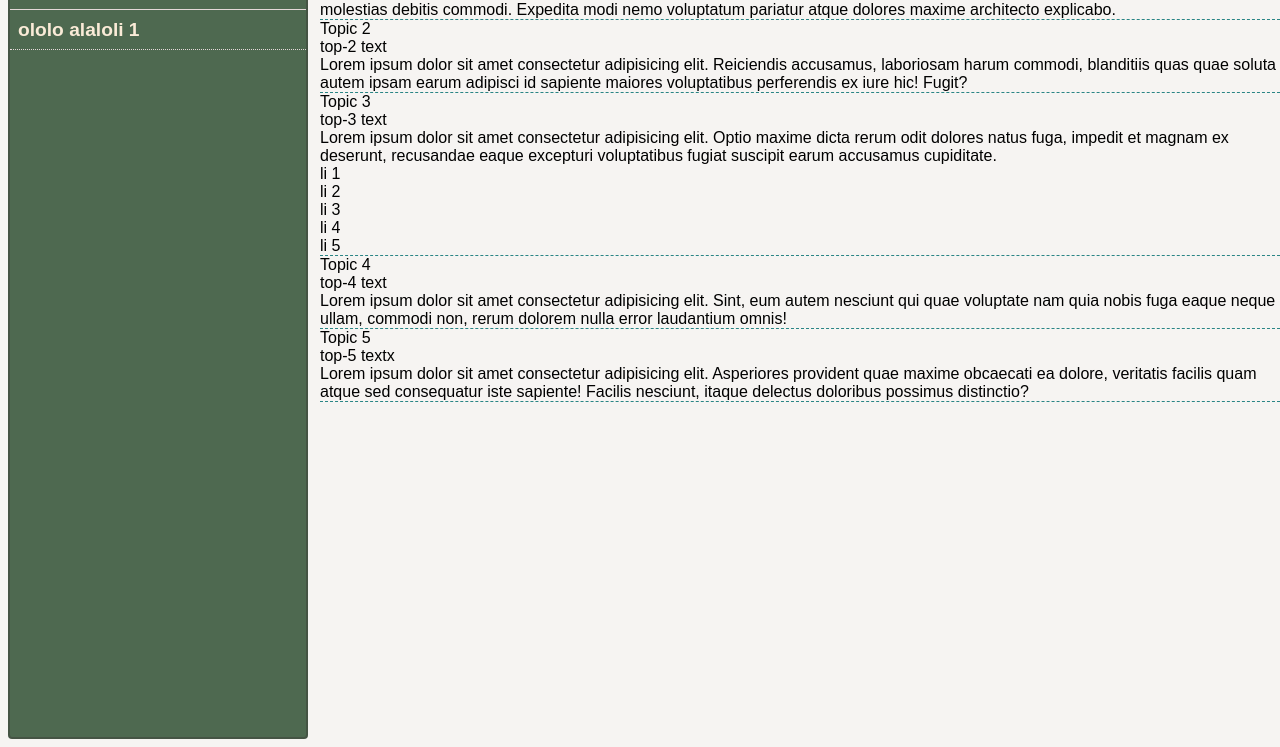
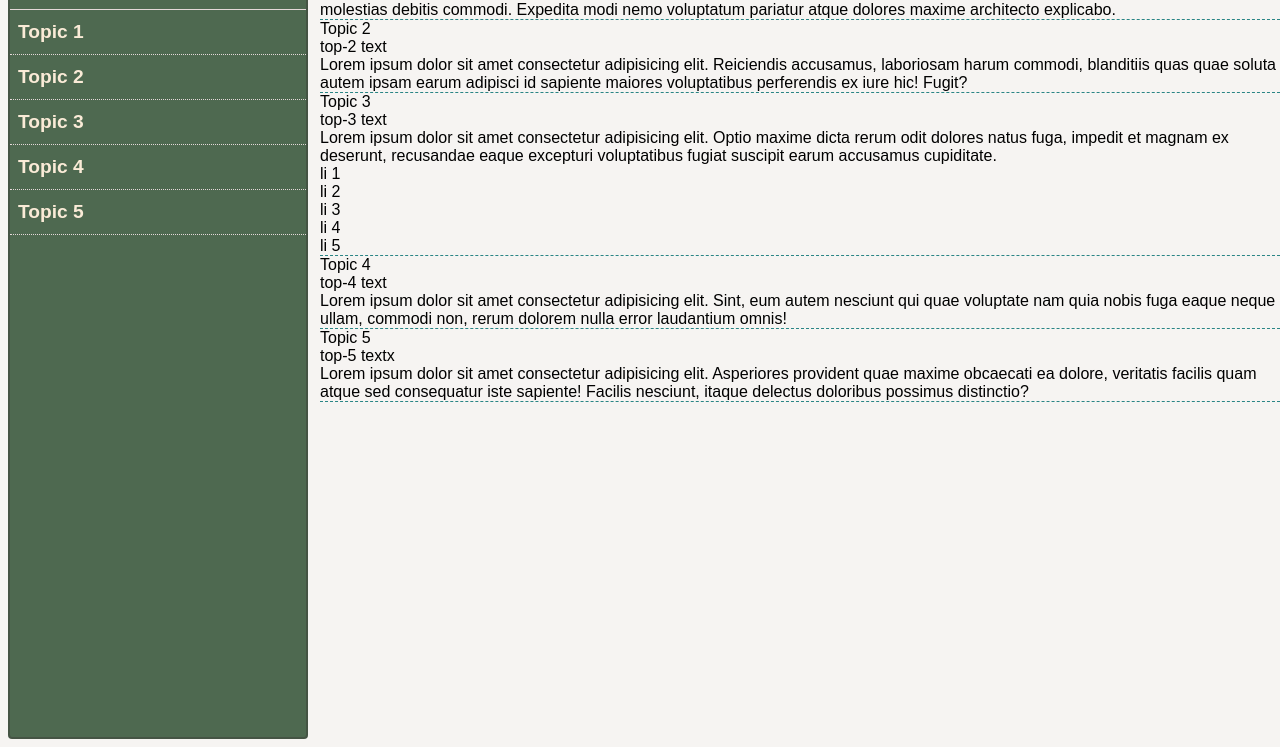
Before and after one commit to OlesKoshlatyi/fcc-responsive-web, a plain HTML site: page technical documentation page/index.html in a window 1280 px wide. Shown: the part 53-800 px from the top of the page. Drawn offline with Linux system fonts and the light colour scheme.

Commit message:
Fix styles in docs page.

```diff
--- a/technical documentation page/index.html
+++ b/technical documentation page/index.html
@@ -13,9 +13,9 @@
       </header>
       <ul>
         <li>
-          <a class="nav-link" href="#topic_1">ololo alaloli 1</a>
+          <a class="nav-link" href="#topic_1">Topic 1</a>
         </li>
-        <!-- <li>
+        <li>
           <a class="nav-link" href="#topic_2">Topic 2</a>
         </li>
         <li>
@@ -26,7 +26,7 @@
         </li>
         <li>
           <a class="nav-link" href="#topic_5">Topic 5</a>
-        </li> -->
+        </li>
       </ul>
     </nav>
 
--- a/technical documentation page/styles.css
+++ b/technical documentation page/styles.css
@@ -10,7 +10,7 @@ html {
 
 body {
   background-color: rgb(246, 244, 242);
-  font-family: Arial, sans-serif;
+  font-family: "Avenir Next", "Avenir", sans-serif;
 }
 
 main {
@@ -47,7 +47,7 @@ ul {
 nav li {
   border-bottom: 1px dotted rgb(228, 216, 216);
   display: flex;
-  height: 40px;
+  height: 45px;
   align-items: center;
 }
 
```
